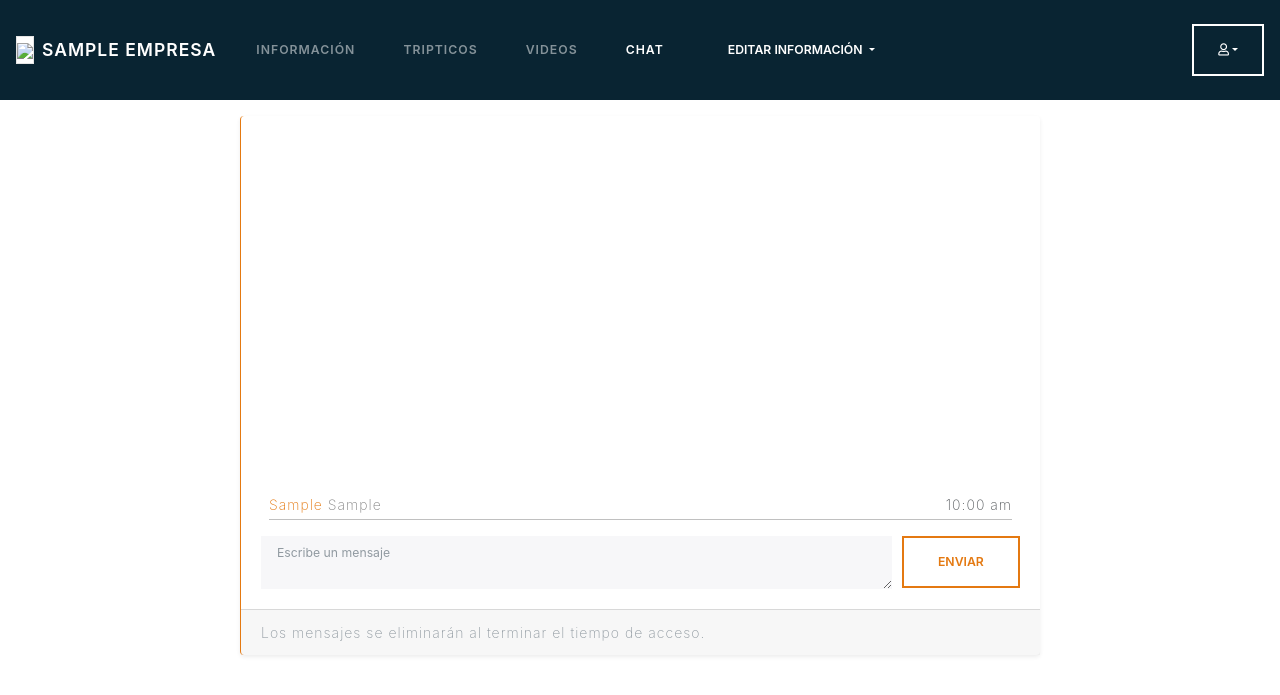
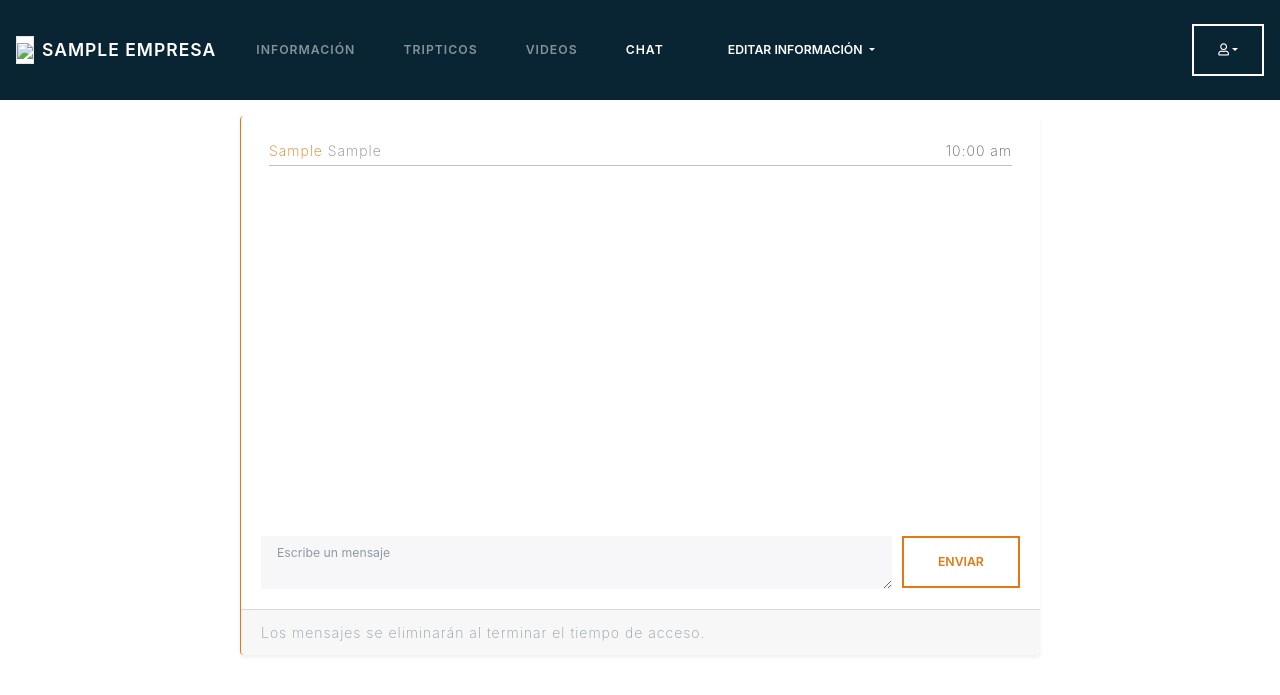
Before and after one commit to riversdev/Foro-para-empresas, a PHP site: page /empresa in a window 1280 px wide, after a click on "CHAT". Shown: the top 695 px of the page. Run offline with PHP 8.4, Linux system fonts and the light colour scheme; the visitor is signed in with stand-in values (Sample User, id 1); tables that the repository leaves empty or names only in its code hold one stand-in row (values such as "Sample post"); data that the repository does not hold is empty; some libraries are stand-ins or nearby versions; some web fonts are replaced.

Commit message:
slides chat

```diff
--- a/views/static/js/main.js
+++ b/views/static/js/main.js
@@ -445,8 +445,8 @@ function guardarMensaje(idEmpresa, tipoAcceso) {
         success: function (data) {
             //console.log("Guardado");
             document
-                .getElementById("slideChat")
-                .scrollIntoView({ block: "start", behavior: "smooth" });
+                .getElementById("chatContainer")
+                .scrollIntoView({ block: "end", behavior: "smooth" });
         }
     });
 }
--- a/views/templates/empresa.php
+++ b/views/templates/empresa.php
@@ -234,8 +234,8 @@ if (isset($_SESSION['empresa_id'])) {
                     <div class="row d-flex align-items-center justify-content-center pt-3">
                         <div class="card mb-3 bg-transparent border-warning border-top-0 border-bottom-0 border-right-0 shadow-sm bg-white rounded" style="width: 50rem;">
                             <div class="card-body">
-                                <div class="d-flex align-items-end pb-3" style="height: 50vh; overflow-y: scroll;">
-                                    <div id="chatContainer" style="width: 100%;"></div>
+                                <div style="height: 50vh; overflow-y: scroll;">
+                                    <div id="chatContainer" class="pb-5" style="width: 100%;"></div>
                                 </div>
                                 <form id="formChatEmpresa" method="POST" class="needs-validation" novalidate>
                                     <input type="text" class="d-none" id="idEmpresaChatEmpresa" value="<?= $empresa['id']; ?>" required>
--- a/views/templates/usuario.php
+++ b/views/templates/usuario.php
@@ -233,8 +233,7 @@ if (isset($_SESSION['user_id'])) {
                                     <div class="card mb-3 bg-transparent border-warning border-top-0 border-bottom-0 border-right-0 shadow-sm bg-white rounded" style="width: 50rem;">
                                         <div class="card-body">
                                             <div style="height: 50vh; overflow-y: scroll;">
-                                                <div id="chatContainer" style="width: 100%;"></div>
-                                                <div id="slideChat" class="py-3"></div>
+                                                <div id="chatContainer" class="pb-5" style="width: 100%;"></div>
                                             </div>
                                             <p class="d-none">{{prepararValidacionForms()}}</p>
                                             <form id="formChatUsuario" method="POST" class="needs-validation" novalidate>
```
